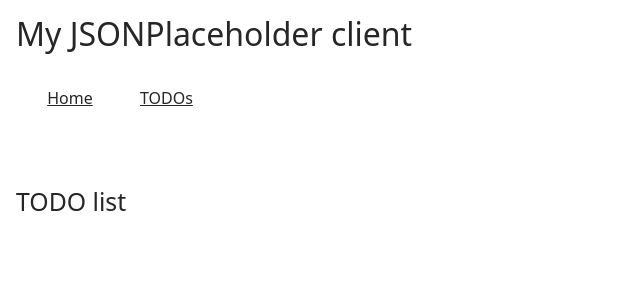
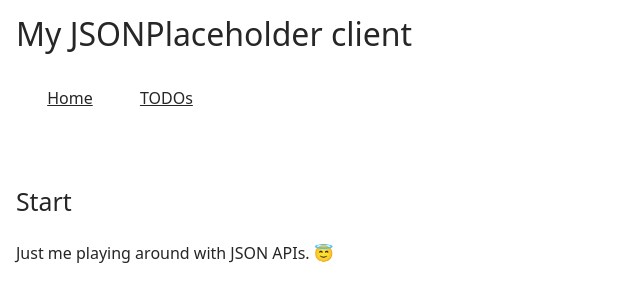
Before and after one commit to frippz/JSONPlaceholderClient, a SvelteKit app: page / in a window 1280 px wide. Shown: the top 302 px of the page, without its empty margins (0-640 px from the left). Built offline with nearby package versions, Linux system fonts and the light colour scheme; no server answers; some icons are missing.

Commit message:
chore: change start page

```diff
--- a/src/routes/+page.svelte
+++ b/src/routes/+page.svelte
@@ -1,6 +1,2 @@
-<script lang="ts">
-  import TodoList from '$lib/components/TodoList.svelte';
-</script>
-
-<h2>TODO list</h2>
-<TodoList />
+<h2>Start</h2>
+<p>Just me playing around with JSON APIs. 😇</p>
```
